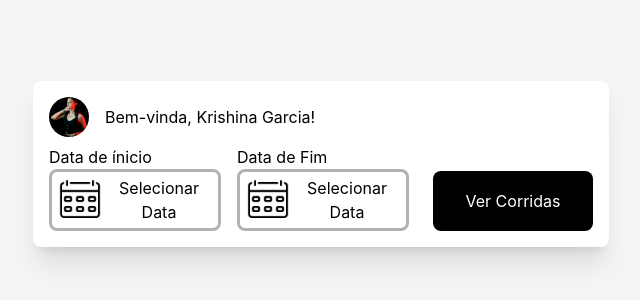
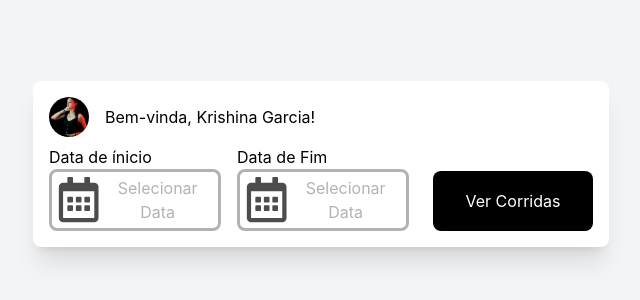
Before and after one commit to gabrielCos/uber_calculator, a React (Vite) app in the folder Frontend/: page / in a window 1280 px wide. Shown: the part 236-536 px from the top of the page, without its empty margins (319-959 px from the left). Built offline with nearby package versions, Linux system fonts and the light colour scheme.

Commit message:
Input-color-adjustments

```diff
--- a/Frontend/package.json
+++ b/Frontend/package.json
@@ -16,6 +16,7 @@
     "react": "^19.2.4",
     "react-datepicker": "^9.1.0",
     "react-dom": "^19.2.4",
+    "react-icons": "^5.6.0",
     "tailwindcss": "^4.2.1"
   },
   "devDependencies": {
--- a/Frontend/src/Components/CalendarInput/CalendarInput.tsx
+++ b/Frontend/src/Components/CalendarInput/CalendarInput.tsx
@@ -1,6 +1,7 @@
 import React from "react";
 import DatePicker from "react-datepicker";
 import "react-datepicker/dist/react-datepicker.css";
+import { FaRegCalendarAlt } from "react-icons/fa";
 
 import CalendarioIcon from "../../assets/Icons/calendarioIcon.png"
 
@@ -19,11 +20,12 @@ const CalendarInput: React.FC<CalendarInputProps> = ({ selectedDate, onChange })
                 onChange={(date: Date | null) => onChange(date)}
                 wrapperClassName="h-[48px]"
                 customInput={
-                    <button className="text-black rounded-xl flex items-center h-auto">
-                        <img src={CalendarioIcon} className="w-[48px] h-auto"/>
+                    <button className="text-black/70 rounded-xl flex items-center h-auto">
+                        {/*<img src={CalendarioIcon} className="w-[48px] h-auto"/>*/}
+                        <FaRegCalendarAlt className="w-[48px] h-auto text-black/70"/>
                         {selectedDate
                             ? selectedDate.toLocaleDateString("pt-BR")
-                            : "Selecionar Data"}
+                            : <p className="text-black/30 text-[16px]">Selecionar Data</p>}
                     </button>
                 }
             />
```
Also changed, not shown: Frontend/src/assets/Icons/calendarioIcon.png, 1 other file (tests, documents, lock files or other folders).
